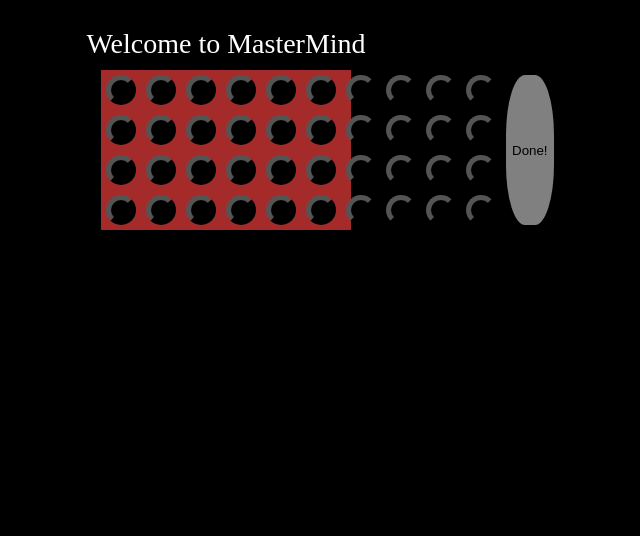
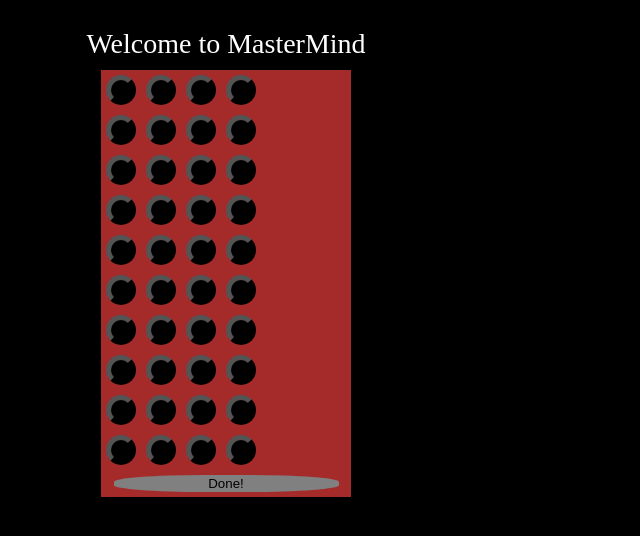
Before and after one commit to AltarnRain/mastermind, a React (Create React App) app: page / in a window 1280 px wide. Shown: the top 536 px of the page, without its empty margins (414-1054 px from the left). Built offline with nearby package versions, Linux system fonts and the light colour scheme.

Commit message:
Fixed my mess.

```diff
--- a/src/Gameboard/Gameboard.tsx
+++ b/src/Gameboard/Gameboard.tsx
@@ -6,8 +6,8 @@ export class GameBoard extends React.Component<{}, State> {
     /**
      * Constructs the Gameboard
      */
-    constructor() {
-        super({});
+    constructor(props: object) {
+        super(props);
 
         this.state = {
             move: 1,
@@ -21,19 +21,11 @@ export class GameBoard extends React.Component<{}, State> {
      */
     public render(): React.ReactElement {
 
-        const divisionStyle = {
+        const outer: CSSProperties = {
             display: "flex",
             flexDirection: "row",
-            flexGrow: 1,
-            flex: 1,
-        } as CSSProperties;
-
-        const columnStyle = {
-            display: "flex",
-            flexDirection: "row",
-            flexGrow: 1,
-            flex: 1,
-        } as CSSProperties;
+            justifyContent: "center",
+        };
 
         const gameboardStyle: CSSProperties = {
             height: "100%",
@@ -43,25 +35,31 @@ export class GameBoard extends React.Component<{}, State> {
             width: "250px",
         };
 
+        const doneButtonStyle: CSSProperties = {
+            borderRadius: "40%",
+            width: "90%",
+            backgroundColor: "gray",
+            border: 5,
+            margin: 5,
+        };
+
         const gameRows = [1, 2, 3, 4, 5, 6, 7, 8, 9, 10];
 
         return (
-            <div style={divisionStyle} >
-                <div style={columnStyle}></div>
+            <div style={outer}>
                 <div style={gameboardStyle}>
-                    <div style={{ display: "flex" }}>
-                        {
-                            gameRows.map((row, index) => <PinRow key={index} row={row} readonly={false} current={this.state.move === row} hintColors={[]} />)
-                        }
-                        <button style={{ borderRadius: "40%", margin: 5, width: "100%", backgroundColor: "gray", border: 0 }} onClick={this.onMoveDone}>Done!</button>
+                    {
+                        gameRows.map((row, index) => <PinRow key={index} row={row} readonly={false} current={this.state.move === row} hintColors={[]} />)
+                    }
+                    <div style={outer}>
+                        <button style={doneButtonStyle} onClick={this.onMoveDone}>Done!</button>
                     </div>
                 </div>
-                <div style={columnStyle}></div>
             </div>
         );
     }
 
-    private onMoveDone() {
+    private onMoveDone(): void {
         this.setState({ move: this.state.move + 1 });
     }
 }
--- a/src/Main.tsx
+++ b/src/Main.tsx
@@ -12,7 +12,7 @@ export class Main extends React.Component {
     };
 
     return (
-      <div style={{height: "90vh"}}>
+      <div>
         <p style={titleStyle}>Welcome to MasterMind</p>
         <GameBoard />
       </div>
```
